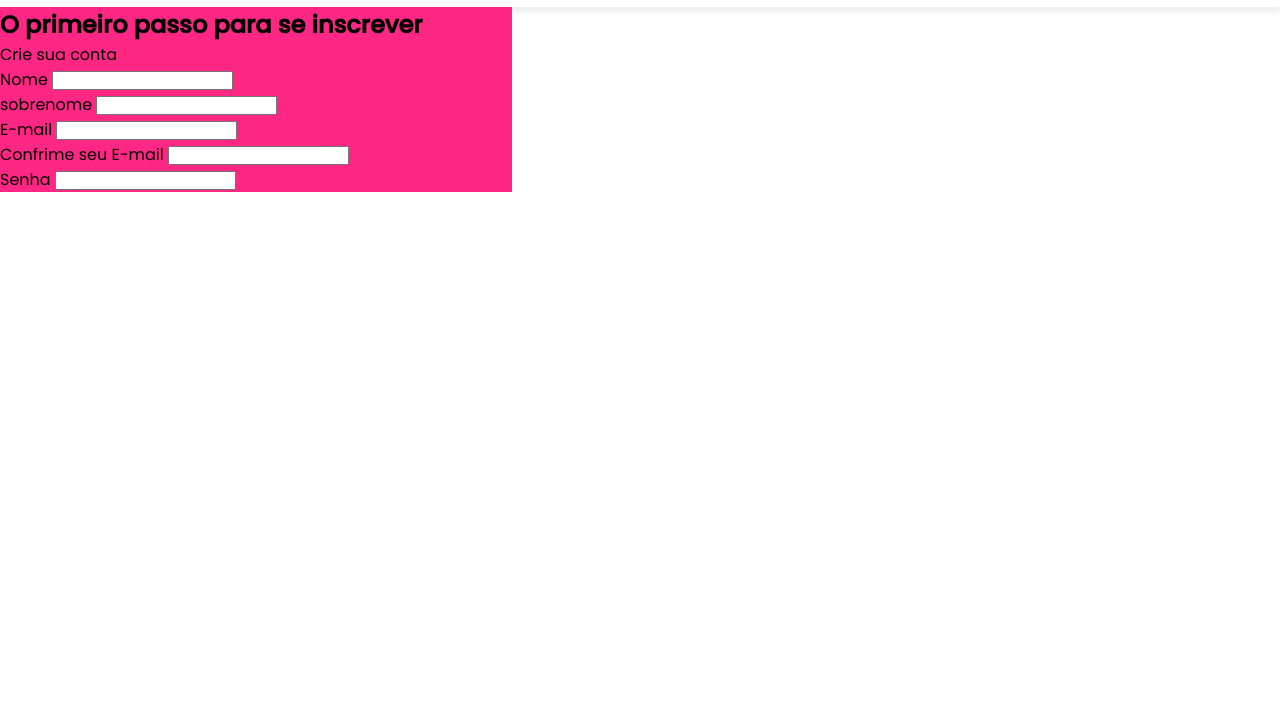
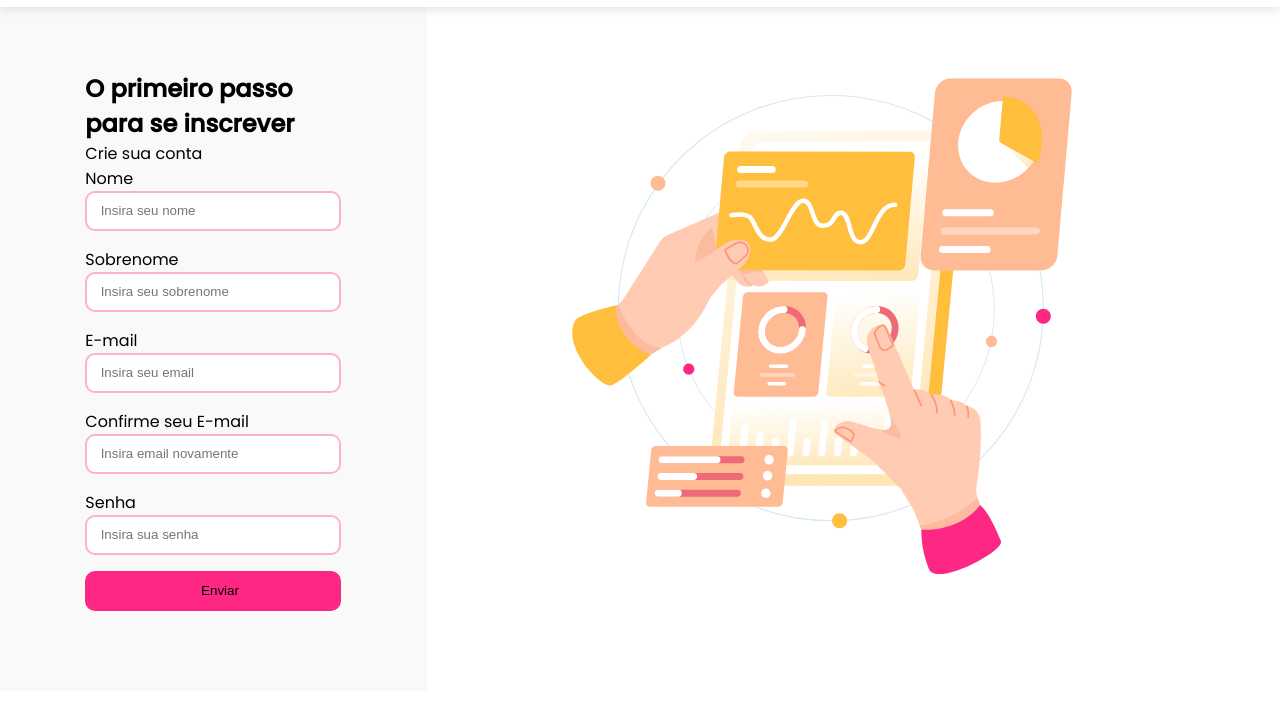
Before and after one commit to joaoovictor/projeto-vacansy, a plain HTML site: page pages/cadastro.html in a window 1280 px wide. Shown: the part 77-800 px from the top of the page. Drawn offline with Linux system fonts and the light colour scheme.

Commit message:
Página de cadastro add. :rocket: :rocket:

```diff
--- a/css/style.css
+++ b/css/style.css
@@ -379,11 +379,57 @@ footer div ul li a:hover {
 }
 
 .left-side {
-    width: 40%;
+    width: 35%;
+    background-color: #d5c9c91d;
+    display: flex;
+    flex-direction: column;
+    align-items: center;
+    padding: 4em 0 4em 0;
+}
+
+.right-side {
+    width: 70%;
+}
+
+.form-cadastro-wrapper{
+    width: 60%;
+}
+
+.form-cadastro {
+    display: flex;
+    flex-direction: column;
+    margin-bottom: 1em;
+}
+
+.title-cadastro{
+    width: 60%;
+}
+
+.form-cadastro input {
+    border: 2px solid #fe27845d;
+    border-radius: 10px;
+    height: 3em;
+    padding-left: 1em;
+}
+
+.form-cadastro input {
+    border: 2px solid #fe27845d;
+    border-radius: 10px;
+    height: 3em;
+    padding-left: 1em;
+}
+
+.form-cadastro #button {
+    border: 0;
     background-color: #fe2784;
 }
 
-.right-side {
-    width: 60%;
-    background-color: #ff6a20;
+.container {
+    display: flex;
 }
+
+.img-signup {
+    margin-top: 1em;
+    width: 100%;
+    display: flex;
+}
--- a/pages/cadastro.html
+++ b/pages/cadastro.html
@@ -12,54 +12,61 @@
         <div class="criar-topo">
             <nav>
                 <div>
-                    <a>
+                    <a href="../index.html">
                         <img src="../img/logo.svg" class="logo">
                     </a>
                 </div>
                 <ul>
-                    <li><a href="./vagas.html">vagas</a></li>
-                    <li><a href="./login.html">login</a></li>
-                    <li><a href="./sobre_nos.html">sobre_nos</a></li>
+                    <li><a href="./vagas.html">Vagas</a></li>
+                    <li><a href="./login.html">Login</a></li>
+                    <li><a href="./sobre_nos.html">Sobre Nós</a></li>
                 </ul>
             </nav>
         </div>
     </header>
 
+    <div class="container">
         <section class="left-side">
-        <div>
-            <h1>O primeiro passo para se inscrever</h1>
+            <div class="title-cadastro">
+                <h1 >O primeiro passo para se inscrever</h1>
                 <p>Crie sua conta</p>
             </div>
-        <div>
+            <div class="form-cadastro-wrapper">
                 <form>
-                <div>
+                    <div class="form-cadastro">
                         <label for="nome">Nome</label>
-                    <input type="text" name="nome">
+                        <input type="text" name="nome" placeholder="Insira seu nome">
                     </div>
-                <div>
-                    <label for="sobrenome">sobrenome</label>
-                    <input type="text" name="sobrenome">
+                    <div class="form-cadastro">
+                        <label for="sobrenome">Sobrenome</label>
+                        <input type="text" name="sobrenome" placeholder="Insira seu sobrenome">
                     </div>
-                <div>
+                    <div class="form-cadastro">
                         <label for="e-mail">E-mail</label>
-                    <input type="email" name="e-mail">
+                        <input type="email" name="e-mail" placeholder="Insira seu email">
                     </div>
-                <div>
-                    <label for="confirme-seu-email">Confrime seu E-mail</label>
-                    <input type="email" name="confirme-seu-email">
+                    <div class="form-cadastro">
+                        <label for="confirme-seu-email">Confirme seu E-mail</label>
+                        <input type="email" name="confirme-seu-email" placeholder="Insira email novamente">
                     </div>
-                <div>
+                    <div class="form-cadastro">
                         <label for="senha">Senha</label>
-                    <input type="password" name="senha">
+                        <input type="password" name="senha" placeholder="Insira sua senha">
                     </div>
-
+                    <div class="form-cadastro">
+                        <input type="submit" value="Enviar" id="button">
+                    </div>
                 </form>
             </div>
         </section>
 
 
         <section class="right-side">
+            <div>
+                <img src="../img/singup-page.svg" alt="Dedo teclando tela" class="img-signup">
+            </div>
+        </section>
+    </div>
 
-    </section>
 </body>
 </html>
```
Also changed, not shown: img/singup-page.svg (added). Lines whose indentation alone changed are shown as unchanged.
